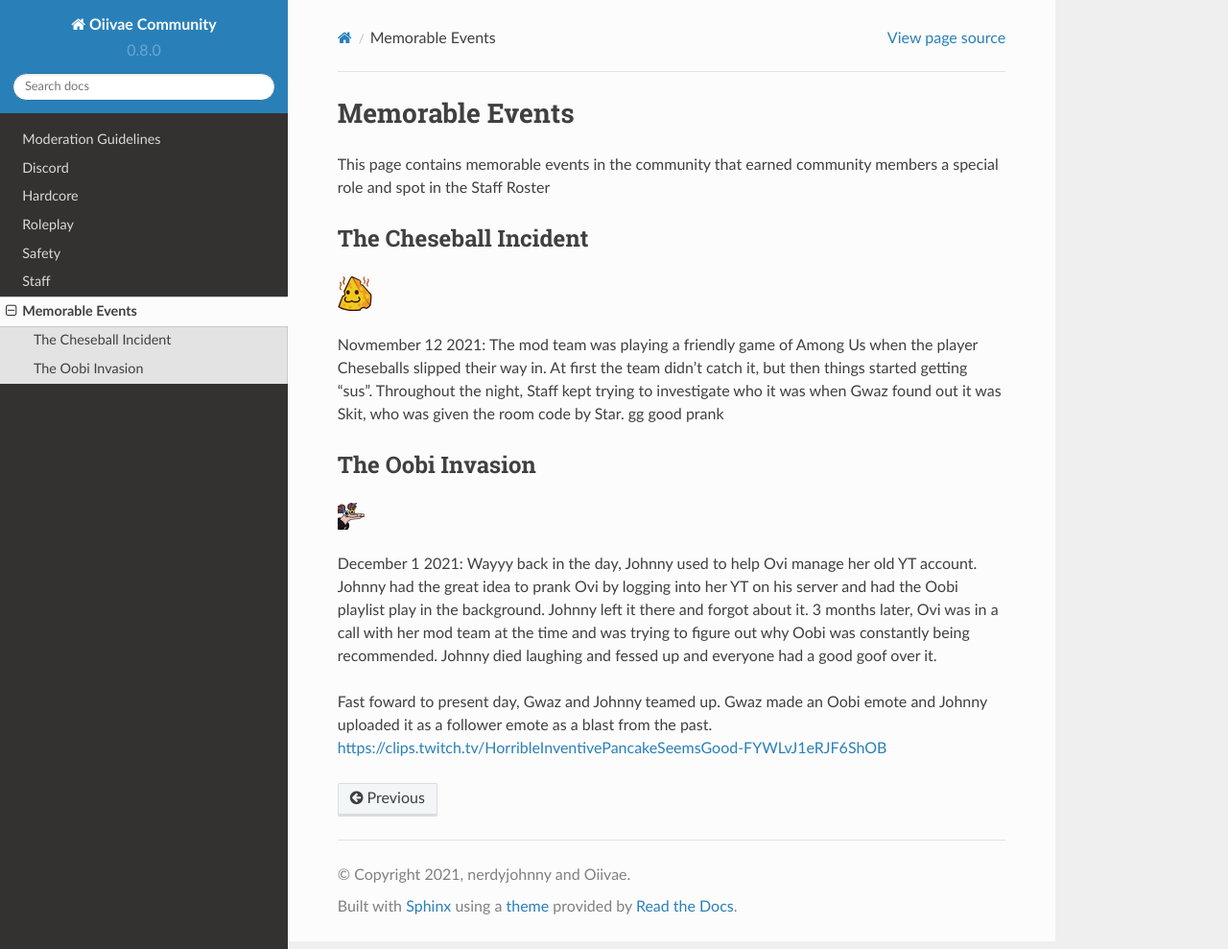
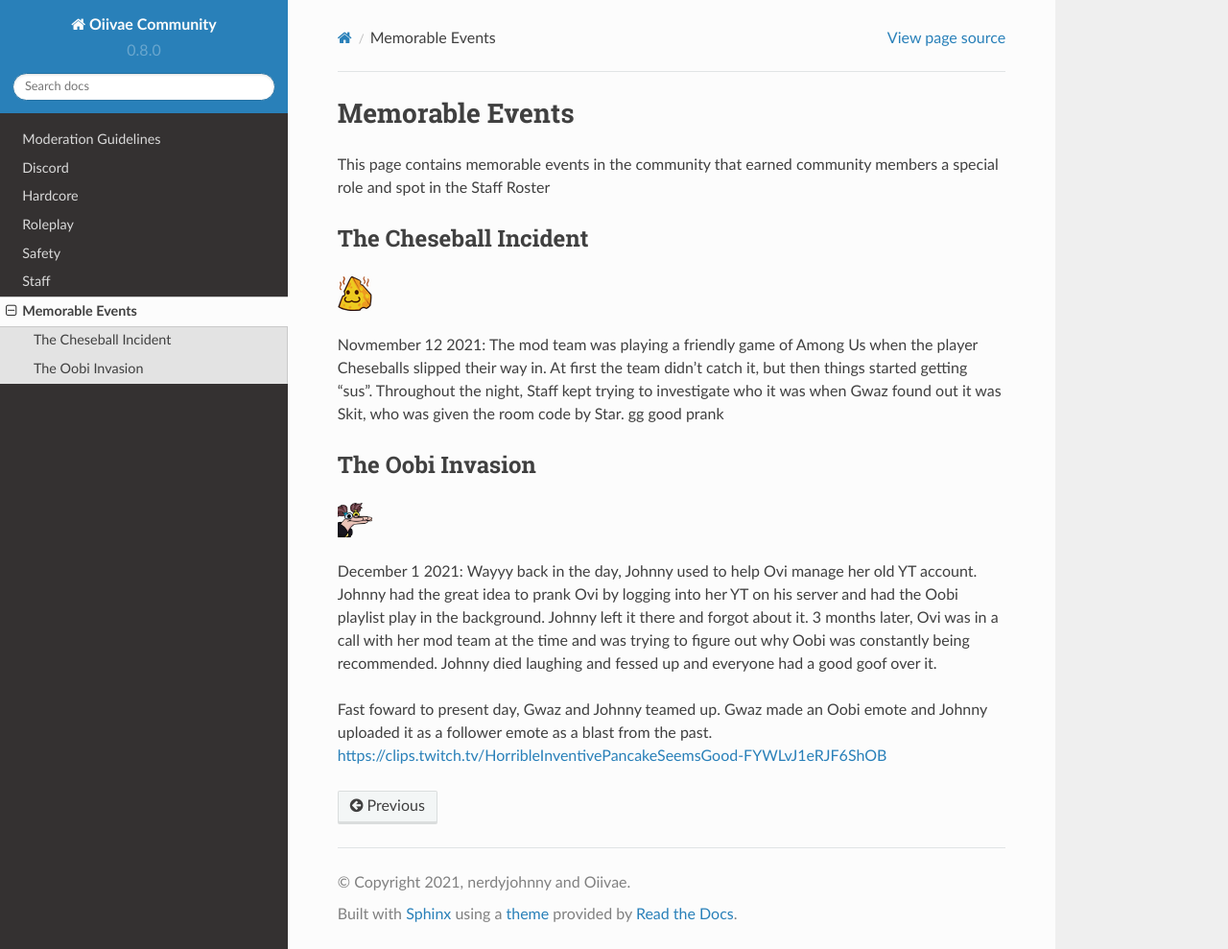
Before and after one commit to nerdyjohnny/ovidoc, a Sphinx documentation site: the page built from docs/source/event.rst, in a window 1280 px wide and 989 px high. Shown: the whole window at 96% size. Built offline with Sphinx 7.4.7 and the Read the Docs theme 2.0.0, drawn with Linux system fonts in a browser that asks for light colours.

Commit message:
Update event.rst

```diff
--- a/docs/source/event.rst
+++ b/docs/source/event.rst
@@ -14,8 +14,8 @@ The Oobi Invasion
 ''''''''''
 
 .. image:: icons/oobvae.png
-    :width: 28px
-    :height: 28px
+    :width: 36px
+    :height: 36px
 
 December 1 2021: Wayyy back in the day, Johnny used to help Ovi manage her old YT account. Johnny had the great idea to prank Ovi by logging into her YT on his server and had the Oobi playlist play in the background. Johnny left it there and forgot about it. 3 months later, Ovi was in a call with her mod team at the time and was trying to figure out why Oobi was constantly being recommended. Johnny died laughing and fessed up and everyone had a good goof over it.
 
```
